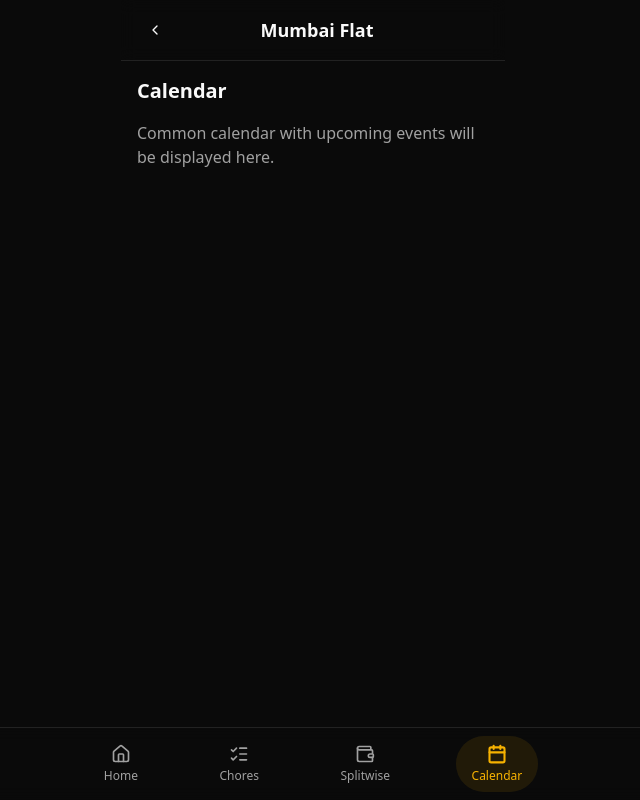
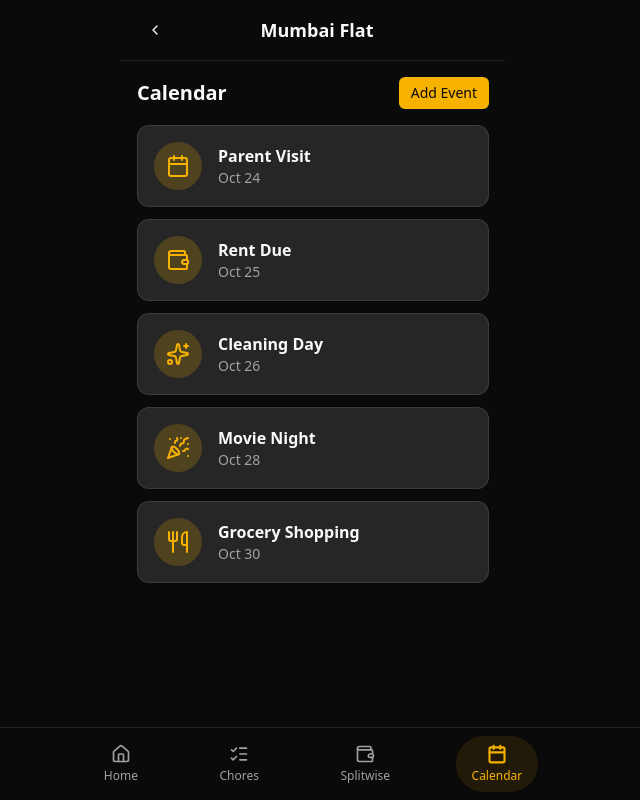
Before and after one commit to HivenOrg/Hiven, a Next.js app in the folder frontend-web/: page /app/1/calendar in a window 1280 px wide. Shown: the whole page, without its empty margins (327-967 px from the left). Built offline with nearby package versions, Linux system fonts and the light colour scheme; no server answers.

Commit message:
completed calendar page

```diff
--- a/frontend-web/app/app/[id]/calendar/page.tsx
+++ b/frontend-web/app/app/[id]/calendar/page.tsx
@@ -1,10 +1,77 @@
+"use client";
+
+import { Calendar, PartyPopper, Sparkles, Utensils, Wallet } from "lucide-react";
+import { Button } from "@/components/ui/button";
+
+// Mock data for events - replace with actual API call later
+const events = [
+  {
+    id: 1,
+    name: "Parent Visit",
+    date: "Oct 24",
+    icon: Calendar,
+  },
+  {
+    id: 2,
+    name: "Rent Due",
+    date: "Oct 25",
+    icon: Wallet,
+  },
+  {
+    id: 3,
+    name: "Cleaning Day",
+    date: "Oct 26",
+    icon: Sparkles,
+  },
+  {
+    id: 4,
+    name: "Movie Night",
+    date: "Oct 28",
+    icon: PartyPopper,
+  },
+  {
+    id: 5,
+    name: "Grocery Shopping",
+    date: "Oct 30",
+    icon: Utensils,
+  },
+];
+
 export default function CalendarPage() {
   return (
     <div className="p-4">
-      <h2 className="text-xl font-semibold mb-4">Calendar</h2>
-      <p className="text-muted-foreground">
-        Common calendar with upcoming events will be displayed here.
-      </p>
+      <div className="flex items-center justify-between mb-4">
+        <h2 className="text-xl font-semibold">Calendar</h2>
+        <Button size="sm" variant="default">
+          Add Event
+        </Button>
+      </div>
+
+      {/* Events List */}
+      <div className="space-y-3">
+        {events.map((event) => {
+          const Icon = event.icon;
+          return (
+            <div
+              key={event.id}
+              className="flex items-center gap-4 p-4 rounded-xl bg-card border border-border"
+            >
+              {/* Icon */}
+              <div className="w-12 h-12 rounded-full bg-primary/20 flex items-center justify-center shrink-0">
+                <Icon className="w-6 h-6 text-primary" />
+              </div>
+
+              {/* Event Info */}
+              <div className="flex-1 min-w-0">
+                <h3 className="font-semibold text-base text-foreground">
+                  {event.name}
+                </h3>
+                <p className="text-sm text-muted-foreground">{event.date}</p>
+              </div>
+            </div>
+          );
+        })}
+      </div>
     </div>
   );
 }
```
